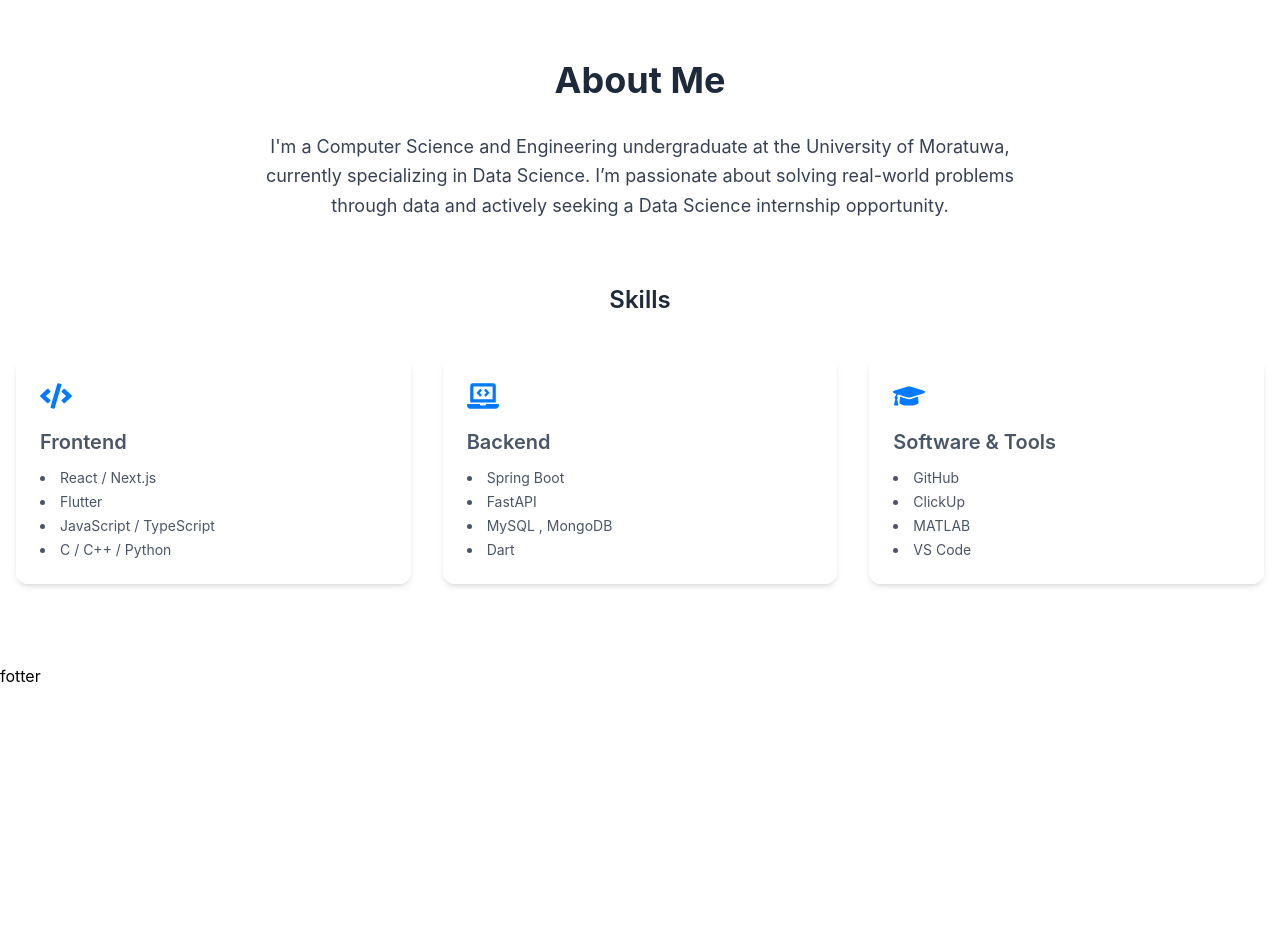
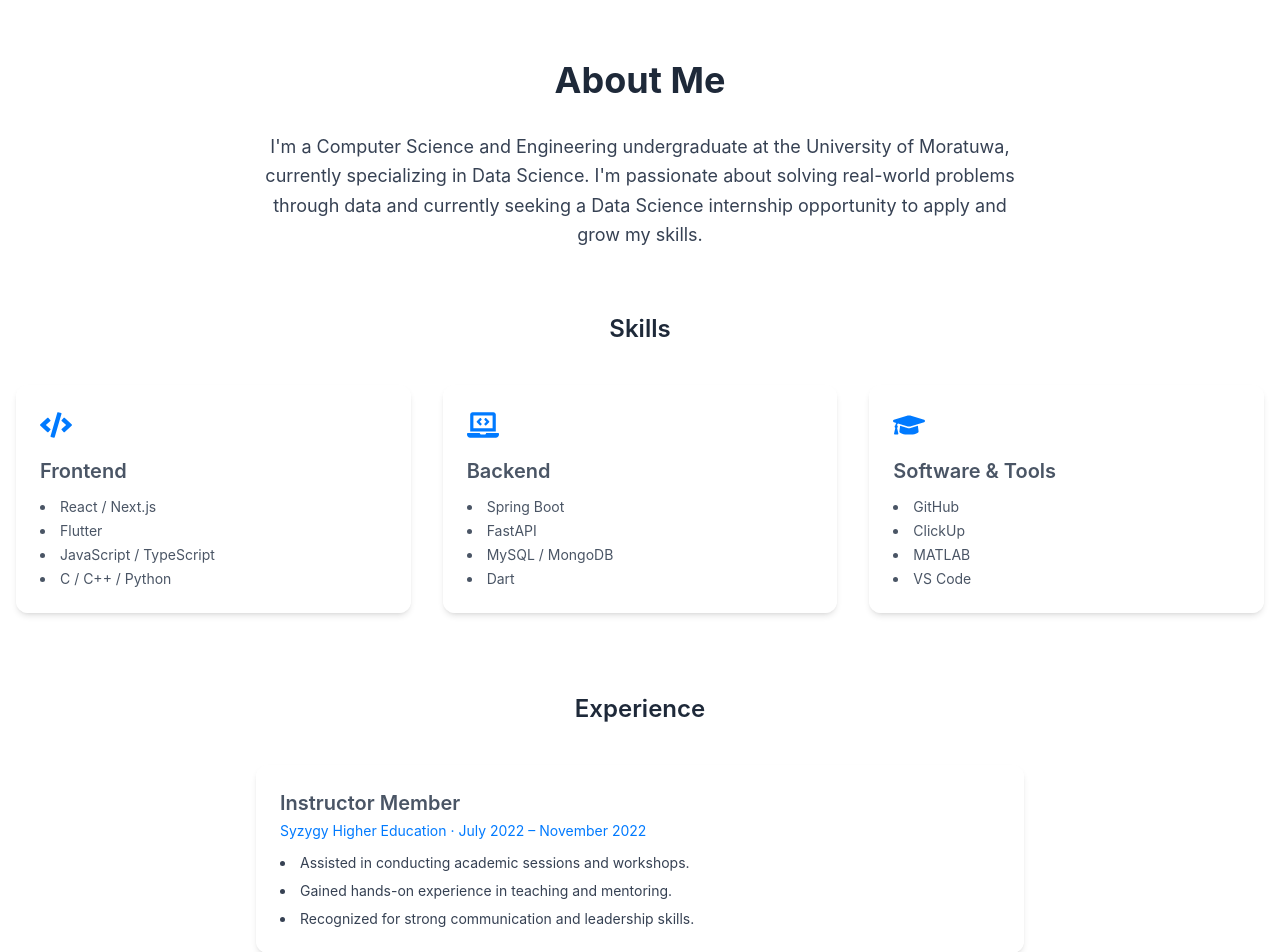
Before and after one commit to Bhanuka-botheju/portfolio_bhanuka, a Next.js app: page /about in a window 1280 px wide. Shown: the part 80-1032 px from the top of the page. Before the commit the page ends 800 px from the top, so only its background shows below. Built offline with nearby package versions, Linux system fonts and the light colour scheme.

Commit message:
correction of the Experiance in about

```diff
--- a/src/app/about/page.tsx
+++ b/src/app/about/page.tsx
@@ -1,11 +1,11 @@
 'use client';
 
 import React from 'react';
-import { FaCapsules, FaCode, FaGraduationCap, FaLaptopCode } from 'react-icons/fa';
+import { FaCode, FaGraduationCap, FaLaptopCode } from 'react-icons/fa';
 
 export default function AboutPage() {
   return (
-    <div className="container max-w-7xl mx-auto py-20 text-gray-600 dark:text-gray-300 px-4">
+    <div className="container max-w-7xl mx-auto py-20 px-4 text-gray-600 dark:text-gray-300">
       {/* Heading */}
       <h1 className="text-4xl font-bold mb-8 text-center text-gray-800 dark:text-white">
         About Me
@@ -15,8 +15,8 @@ export default function AboutPage() {
       <section>
         <p className="text-lg max-w-3xl mx-auto text-center text-gray-700 dark:text-gray-300 leading-relaxed">
           I'm a Computer Science and Engineering undergraduate at the University of Moratuwa,
-          currently specializing in Data Science. I’m passionate about solving real-world problems through data
-          and actively seeking a Data Science internship opportunity.
+          currently specializing in Data Science. I'm passionate about solving real-world problems through data
+          and currently seeking a Data Science internship opportunity to apply and grow my skills.
         </p>
       </section>
 
@@ -46,7 +46,7 @@ export default function AboutPage() {
             <ul className="list-disc list-inside space-y-1 text-sm">
               <li>Spring Boot</li>
               <li>FastAPI</li>
-              <li>MySQL , MongoDB</li>
+              <li>MySQL / MongoDB</li>
               <li>Dart</li>
             </ul>
           </div>
@@ -64,6 +64,27 @@ export default function AboutPage() {
           </div>
         </div>
       </section>
+
+      {/* Experience */}
+      <section className="mt-20">
+        <h2 className="text-2xl font-semibold text-center mb-10 text-gray-800 dark:text-white">
+          Experience
+        </h2>
+
+        <div className="max-w-3xl mx-auto space-y-8">
+          <div className="bg-white/60 dark:bg-dark/40 backdrop-blur-md p-6 rounded-xl shadow-md hover:shadow-lg transition duration-300">
+            <h3 className="text-xl font-semibold mb-1">Instructor Member</h3>
+            <p className="text-primary text-sm mb-3">
+              Syzygy Higher Education · July 2022 – November 2022
+            </p>
+            <ul className="list-disc list-inside space-y-2 text-sm text-gray-700 dark:text-gray-300">
+              <li>Assisted in conducting academic sessions and workshops.</li>
+              <li>Gained hands-on experience in teaching and mentoring.</li>
+              <li>Recognized for strong communication and leadership skills.</li>
+            </ul>
+          </div>
+        </div>
+      </section>
     </div>
   );
 }
```
